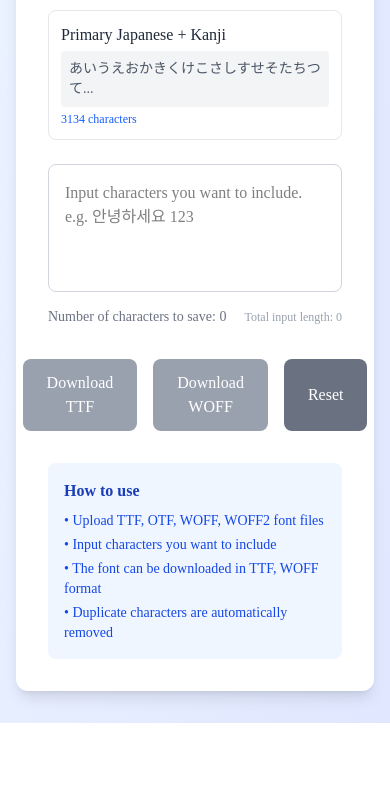
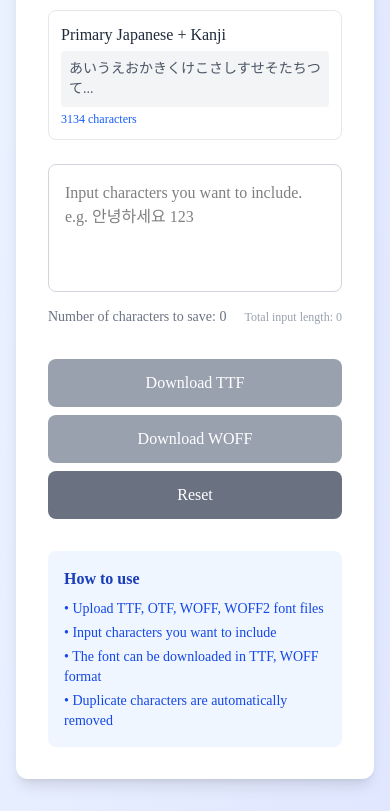
Before and after one commit to chunmyung-team/slimfont, a React (Vite) app: page / in a window 390 px wide. Shown: the part 1230-2041 px from the top of the page. Before the commit the page ends 1953 px from the top, so only its background shows below. Built offline with nearby package versions, Linux system fonts and the light colour scheme; a web font is replaced by a local one.

Commit message:
ui: 버튼 정렬 반응형 대응

```diff
--- a/src/components/ActionButtons.tsx
+++ b/src/components/ActionButtons.tsx
@@ -17,24 +17,24 @@ export const ActionButtons: React.FC<ActionButtonsProps> = ({onDownload, onReset
   };
 
   return (
-    <div className="flex gap-4 justify-center">
+    <div className="flex flex-col md:flex-row gap-2 md:gap-4 justify-center">
       <button
         onClick={() => handleDownload('ttf')}
         disabled={isDisabled || isProcessing}
-        className="px-6 py-3 bg-blue-600 text-white rounded-lg hover:bg-blue-700 disabled:bg-gray-400 disabled:cursor-not-allowed transition-colors font-medium"
+        className="w-full md:w-auto px-6 py-3 bg-blue-600 text-white rounded-lg hover:bg-blue-700 disabled:bg-gray-400 disabled:cursor-not-allowed transition-colors font-medium"
       >
         {isProcessing ? 'Processing...' : 'Download TTF'}
       </button>
       <button
         onClick={() => handleDownload('woff')}
         disabled={isDisabled || isProcessing}
-        className="px-6 py-3 bg-green-600 text-white rounded-lg hover:bg-green-700 disabled:bg-gray-400 disabled:cursor-not-allowed transition-colors font-medium"
+        className="w-full md:w-auto px-6 py-3 bg-green-600 text-white rounded-lg hover:bg-green-700 disabled:bg-gray-400 disabled:cursor-not-allowed transition-colors font-medium"
       >
         {isProcessing ? 'Processing...' : 'Download WOFF'}
       </button>
       <button
         onClick={onReset}
-        className="px-6 py-3 bg-gray-500 text-white rounded-lg hover:bg-gray-600 transition-colors font-medium"
+        className="w-full md:w-auto px-6 py-3 bg-gray-500 text-white rounded-lg hover:bg-gray-600 transition-colors font-medium"
       >
         Reset
       </button>
```
